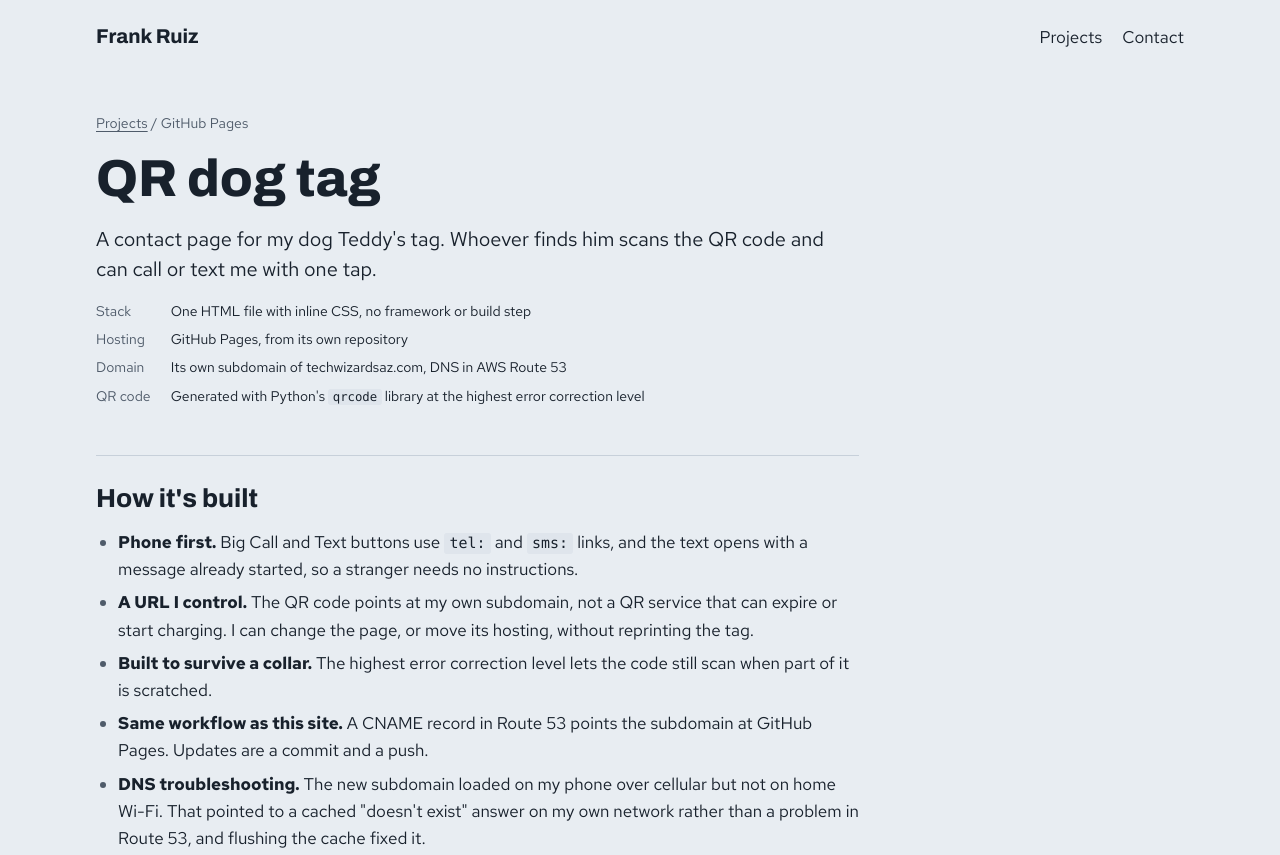
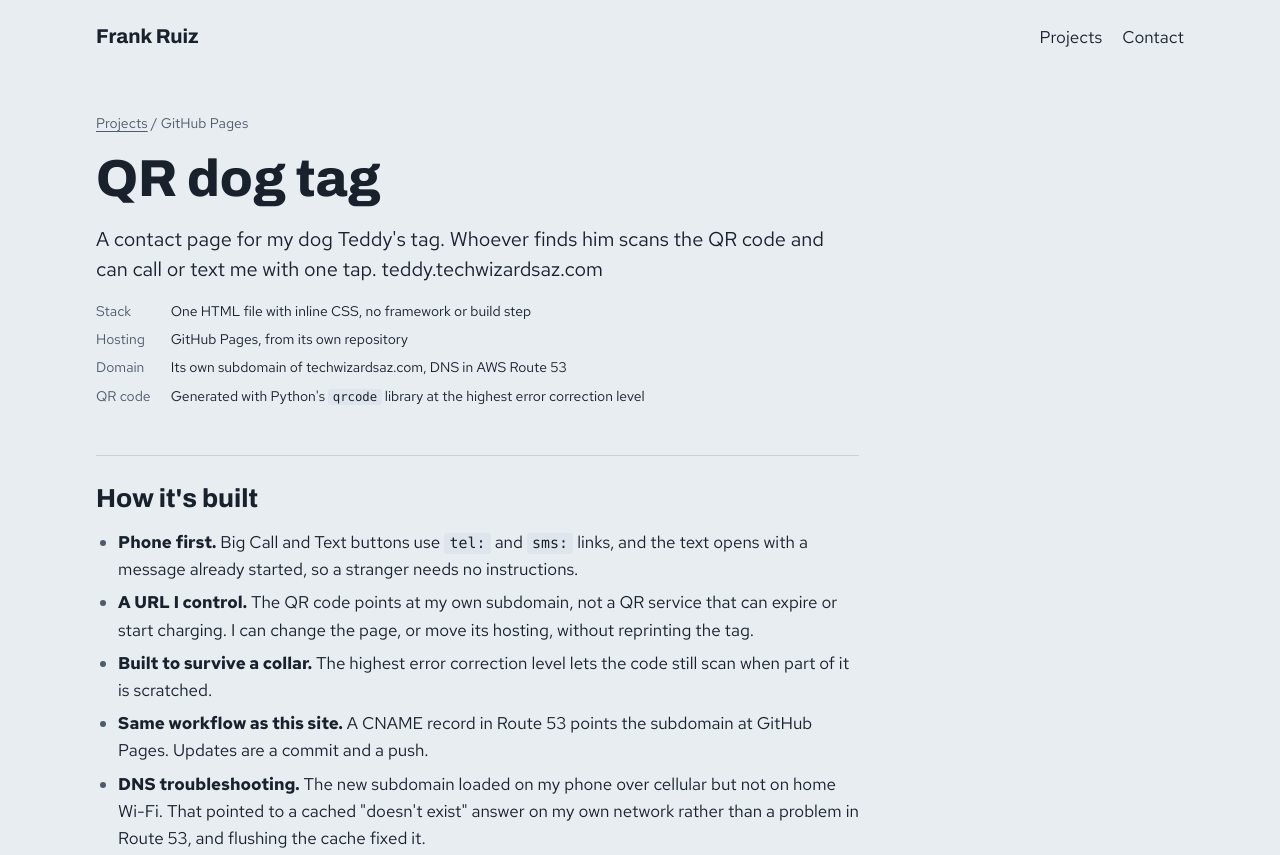
Before and after one commit to FutureITWizardFrank/portfolio, a plain HTML site: page projects/dog-tag.html in a window 1280 px wide. Shown: the top 855 px of the page. Drawn offline with Linux system fonts and the light colour scheme; a web font is replaced by a local one.

Commit message:
Update lead paragraph with Teddy's website link
Added website link to the lead paragraph for contact.

```diff
--- a/projects/dog-tag.html
+++ b/projects/dog-tag.html
@@ -29,7 +29,7 @@
     <div class="article-head">
       <p class="breadcrumb"><a href="../index.html#projects">Projects</a> / GitHub Pages</p>
       <h1>QR dog tag</h1>
-      <p class="lead">A contact page for my dog Teddy's tag. Whoever finds him scans the QR code and can call or text me with one tap.</p>
+      <p class="lead">A contact page for my dog Teddy's tag. Whoever finds him scans the QR code and can call or text me with one tap. teddy.techwizardsaz.com</p>
       <dl class="facts">
         <dt>Stack</dt><dd>One HTML file with inline CSS, no framework or build step</dd>
         <dt>Hosting</dt><dd>GitHub Pages, from its own repository</dd>
```
